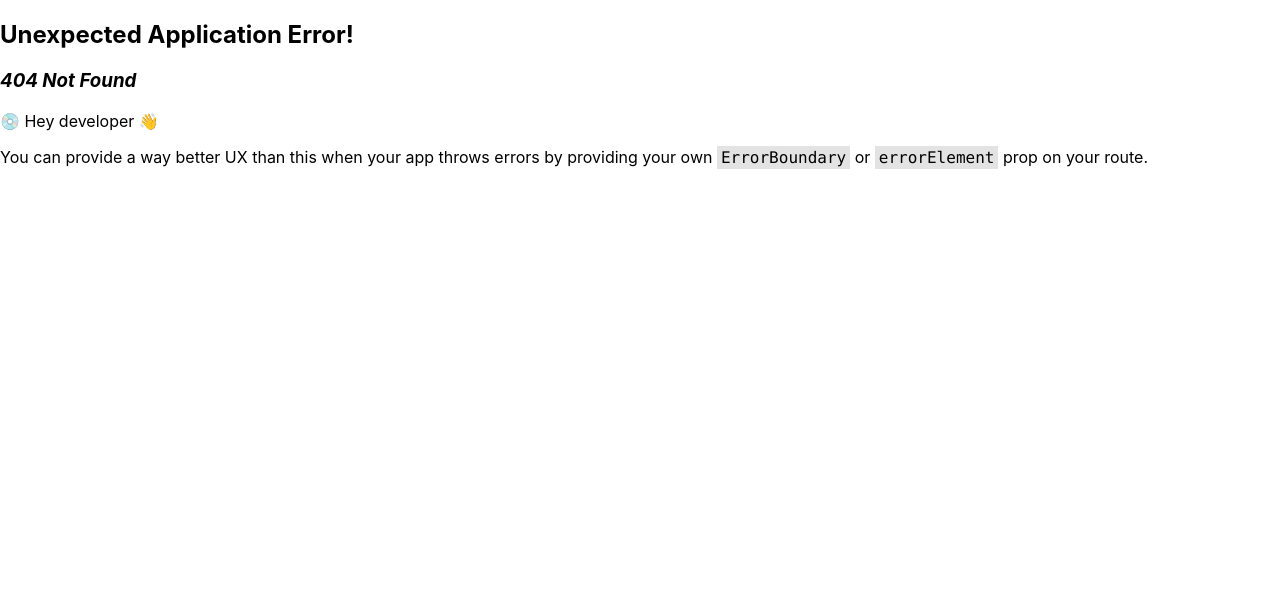
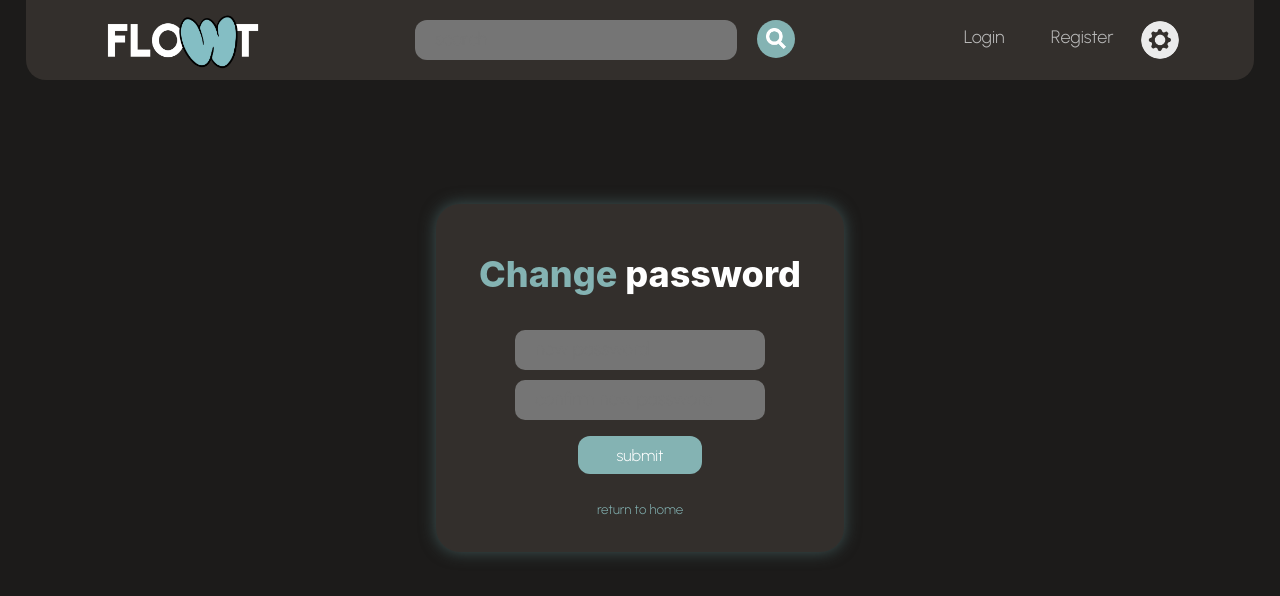
Before and after one commit to yougotnothing/flowt-frontend, a React (Create React App) app: page /change-password in a window 1280 px wide. Before the commit this address had no page. Shown: the top 596 px of the page. Built offline with nearby package versions, Linux system fonts and the light colour scheme.

Commit message:
feature: add restore and change password components

```diff
--- a/src/components/mainPage/alert/alert.tsx
+++ b/src/components/mainPage/alert/alert.tsx
@@ -63,7 +63,11 @@ export const AlertSuccess: React.FC = () => {
       alignSelf="flex-start"
       right={-1}
       top={-1}
-      onClick={onClose}
+      onClick={() => {
+        localStorage.removeItem('success');
+        onClose();
+        }
+      }
       transition="all 0.5s"
     />
   </Alert>
@@ -120,7 +124,11 @@ export const AlertWarning: React.FC = () => {
       alignSelf="flex-start"
       right={-1}
       top={-1}
-      onClick={onClose}
+      onClick={() => {
+        localStorage.removeItem('warning');
+        onClose();
+        }
+      }
       transition="all 0.5s"
     />
   </Alert>
--- /dev/null
+++ b/src/components/mainPage/login-register/changePassword.tsx
@@ -0,0 +1,80 @@
+import { useState, useEffect } from "react";
+import { useNavigate } from "react-router-dom";
+import { useFormik } from "formik";
+
+import { Loader } from "../../loader/loader";
+import {
+  RegisteredButton,
+  LoginButton,
+  LoginInput,
+  LoginHeader,
+  LoginCard,
+  Span,
+  ValidationSpan,
+  InputContainer
+} from "./login.register.styled";
+import { changePasswordSchema } from "../../../validation/yup.config";
+
+export const ChangePassword: React.FC = () => {
+  const[password, setPassword] = useState('');
+  const[confirmPassword, setConfirmPassword] = useState('');
+  const[isLoading, setIsLoading] = useState(false);
+  const navigate = useNavigate();
+
+  const formik = useFormik<{
+    password: "",
+    confirmPassword: ""
+  }>({
+    initialValues: {
+      password: "",
+      confirmPassword: ""
+    },
+    validationSchema: changePasswordSchema,
+    onSubmit: () => {}
+  });
+
+  const handleChangedPassword = () => {
+    const { password, confirmPassword } = formik.values;
+
+    setIsLoading(true);
+    if(password && confirmPassword) {
+      setIsLoading(false);
+      navigate('/home');
+    }
+  }
+
+  return (
+    <LoginCard>
+      <LoginHeader><Span>Change</Span> password</LoginHeader>
+      <InputContainer>
+      <LoginInput
+        placeholder="new password"
+        type="password"
+        name="password"
+        onBlur={formik.handleBlur}
+        onChange={formik.handleChange}
+      />
+      {formik.errors.password && formik.touched.password
+        &&
+        <ValidationSpan>{formik.errors.password}</ValidationSpan>}
+      <LoginInput
+        placeholder="confirm new password"
+        type="password"
+        name="confirmPassword"
+        onBlur={formik.handleBlur}
+        onChange={formik.handleChange}
+      />
+      {formik.errors.confirmPassword && formik.touched.confirmPassword
+        &&
+        <ValidationSpan>{formik.errors.confirmPassword}</ValidationSpan>}
+      </InputContainer>
+      <LoginButton>submit</LoginButton>
+      <RegisteredButton
+        onClick={() => handleChangedPassword()}
+        disabled={isLoading}
+      >
+        { isLoading ? <Loader /> : "return to home" }
+      </RegisteredButton>
+    </LoginCard>
+  );
+}
--- a/src/components/mainPage/login-register/login.register.styled.tsx
+++ b/src/components/mainPage/login-register/login.register.styled.tsx
@@ -2,10 +2,12 @@ import styled from "styled-components";
 import { COLORS } from "../../../consts/colors.const";
 
 export const LoginHeader = styled('div')`
+  text-align: center;
   font-family: 'Urbanist' sans-serif;
   font-weight: 800;
+  margin-top: 24px;
+  margin-bottom: 24px;
   font-size: 36px;
-  margin: 24px;
   color: ${COLORS.firstFontHover};
 `;
 
@@ -114,7 +116,7 @@ export const RegisteredButton = styled('button')`
 
 export const ValidationSpan = styled('span')`
   display: flex;
-  align-self: top;
+  align-self: start;
   font-family: 'Urbanist' sans-serif;
   font-weight: 700;
   color: ${COLORS.krasniy};
--- a/src/components/mainPage/login-register/register.tsx
+++ b/src/components/mainPage/login-register/register.tsx
@@ -90,20 +90,16 @@ export const Register: React.FC = () => {
 
     const handleAuthorized = async () => {
       const { email, username, password, confirmPassword } = formik.values;
+
       setIsLoading(true);
-
       if (email && password && username && confirmPassword) {
         const user = await registrationMutation.mutateAsync({
           username,
           email,
           password,
         });
-        console.log("user", user);
       }
       handleRegister();
-      console.log(isValid);
-
-      setIsLoading(false);
     };
 
     return (
@@ -165,7 +161,7 @@ export const Register: React.FC = () => {
           onClick={() => handleAuthorized()}
           disabled={isLoading}
         >
-          { isLoading ? <Loader /> :  "register" }
+          { isLoading ? <Loader /> : "register" }
         </LoginButton>
         <RegisteredButton>Registered?</RegisteredButton>
       </LoginCard>
--- a/src/components/mainPage/mainPage.styled.tsx
+++ b/src/components/mainPage/mainPage.styled.tsx
@@ -193,6 +193,35 @@ export const Settings = styled('button')`
   }
 `;
 
-export const CardButton = styled('button')`
+export const VerifyedUserContainer = styled('div')`
+  display: flex;
+  margin: auto;
+  gap: 40px;
+`;
 
+export const UserButton = styled('button')`
+  display: flex;
+  flex-direction: row;
+  background: none;
+  border: none;
+  cursor: pointer;
+  gap: 20px;
+  font-family: 'Raleway', sans-serif;
+  font-size: 16px;
+  font-weight: 400;
 `;
+
+export const UserAvatar = styled('picture')`
+  border-radius: 50%;
+  width: 46px;
+  height: 46px;
+  background-image: url('https://avatars.githubusercontent.com/u/114938803?v=');
+  background-position: center;
+  background-repeat: no-repeat;
+  background-size: 100%;
+`;
+
+export const UserNickname = styled('div')`
+  margin: auto;
+  color: ${COLORS.firstFont}
+`;
--- a/src/components/mainPage/mainPage.tsx
+++ b/src/components/mainPage/mainPage.tsx
@@ -1,22 +1,40 @@
 import { useState, useEffect } from "react";
 import { Form, Link, Outlet, useNavigate, useLocation } from "react-router-dom";
-import { QueryClient, QueryClientProvider } from "@tanstack/react-query"
+import { QueryClient, QueryClientProvider } from "@tanstack/react-query";
 
-import { Container, Navbar, Search, SearchButton, ContentContainer, Logo, Settings, ButtonsContainer } from "./mainPage.styled";
+import {
+  Container,
+  Navbar,
+  Search,
+  SearchButton,
+  ContentContainer,
+  Logo,
+  Settings,
+  ButtonsContainer,
+  VerifyedUserContainer,
+  UserAvatar,
+  UserButton,
+  UserNickname
+} from "./mainPage.styled";
 import { AlertSuccess, AlertWarning } from "./alert/alert";
 
 export const MainPage: React.FC = () => {
     const location = useLocation();
     const navigate = useNavigate();
     const[isVisible, setIsVisible] = useState(false);
+    const[isVerifyed, setIsVerifyed] = useState(false);
     const client = new QueryClient();
     const successAlert = localStorage.getItem('success');
     const warningAlert = localStorage.getItem('warning');
 
     useEffect(() => {
-      if(successAlert !== null || warningAlert !== null) {
+      if (localStorage.getItem('token') !== null) {
+        setIsVerifyed(true);
+      }
+      if (successAlert !== null || warningAlert !== null) {
         setIsVisible(true);
         setTimeout(() => {
+          setIsVisible(false);
           localStorage.removeItem('success');
           localStorage.removeItem('warning');
           setIsVisible(false);
@@ -34,11 +52,21 @@ export const MainPage: React.FC = () => {
             <Search placeholder="search" />
             <SearchButton onClick={() => navigate("/search")} />
           </Form>
-          <ButtonsContainer>
-            <Link to={`/login`} className="link">Login</Link>
-            <Link to={`/register`} className="link">Register</Link>
-            <Settings></Settings>
-          </ButtonsContainer>
+          { isVerifyed === true ?
+            <VerifyedUserContainer>
+              <UserButton>
+                <UserAvatar />
+                <UserNickname>nick</UserNickname>
+              </UserButton>
+              <Settings />
+            </VerifyedUserContainer>
+            :
+            <ButtonsContainer>
+              <Link to={`/login`} className="link">Login</Link>
+              <Link to={`/register`} className="link">Register</Link>
+              <Settings></Settings>
+            </ButtonsContainer>
+          }
         </Navbar>
         <ContentContainer>
           <QueryClientProvider client={client}>
--- a/src/components/mainPage/verify/verify.tsx
+++ b/src/components/mainPage/verify/verify.tsx
@@ -20,17 +20,16 @@ export const Verify = () => {
         });
         localStorage.setItem('success', 'true');
         console.log(response);
-      }catch (e) {
+      } catch (e) {
         localStorage.setItem('warning', 'false');
       }
+      navigate("/home");
     }
-    setTimeout(() => verifyStatus(), 4000);
-  }, []);
+
+    setTimeout(verifyStatus, 1000);
+  }, [navigate]);
 
   return (
-    <>
-      {setTimeout(() => navigate("/home"), 5000)}
-      <Loader />
-    </>
+    <Loader />
   );
 }
--- a/src/validation/yup.config.ts
+++ b/src/validation/yup.config.ts
@@ -10,3 +10,8 @@ export const loginValidationSchema = Yup.object().shape({
   username: Yup.string().min(4, "Username is too short").max(15, "Username is too long").required("Enter username"),
   password: Yup.string().min(8, "Password is too short").max(30, "Password is too long").required("Enter password")
 });
+
+export const changePasswordSchema = Yup.object().shape({
+  password: Yup.string().min(8, "Password is too short").max(30, "Password is too long").required("Enter password"),
+  confirmPassword: Yup.string().oneOf([Yup.ref('password')], `passwords don't match`)
+});
```
Also changed, not shown: src/components/mainPage/login-register/restorePassword.tsx (added, +25 -0 lines), src/components/router/pageRouter.tsx (+6 -1 lines).
